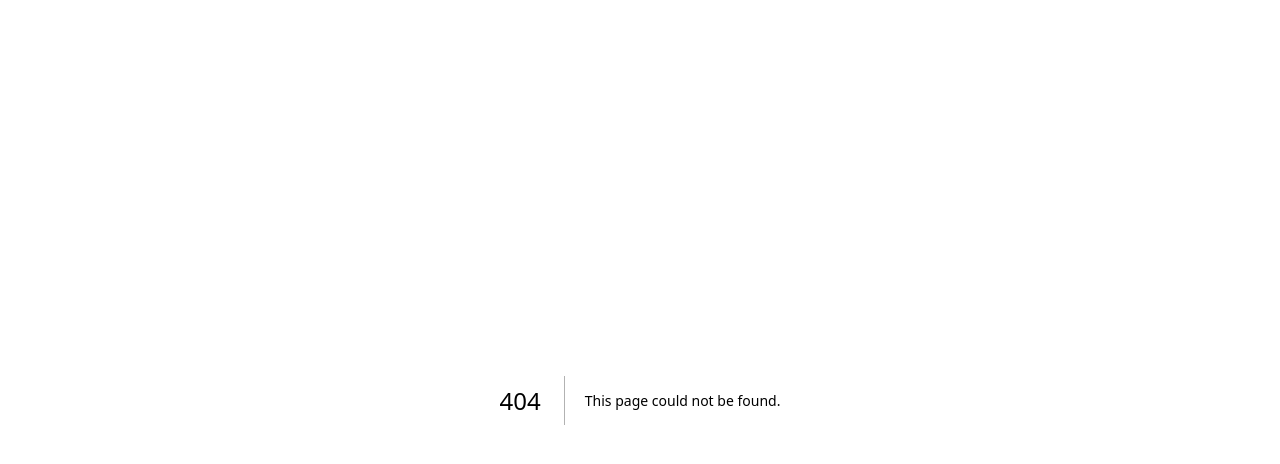
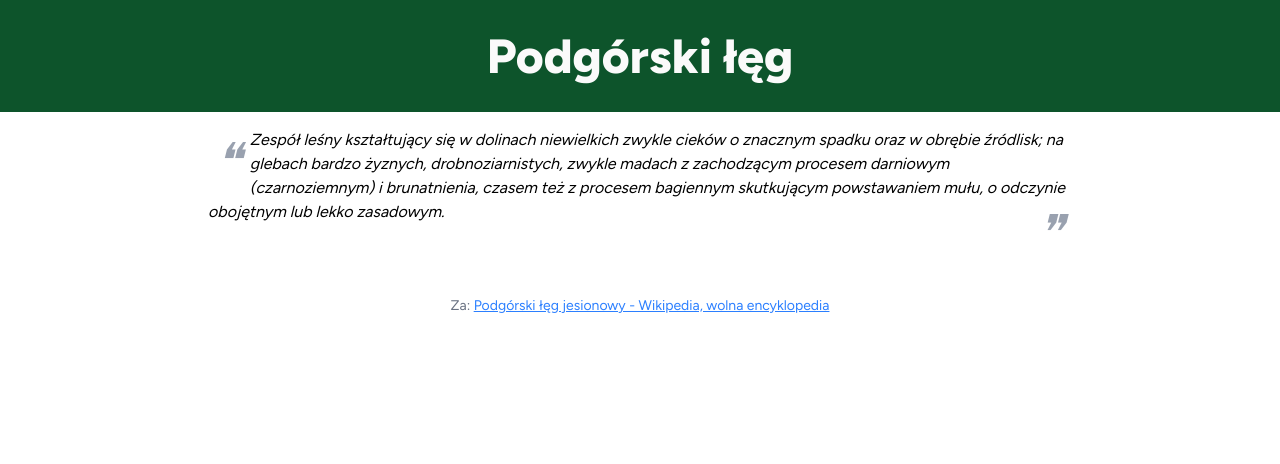
Before and after one commit to paweljw/park-bioroznorodnosci, a Next.js app: page /podgorski-leg in a window 1280 px wide. Before the commit this address had no page. Shown: the top 464 px of the page. Built offline with nearby package versions, Linux system fonts and the light colour scheme.

Commit message:
podgórski łęg

```diff
--- /dev/null
+++ b/src/app/podgorski-leg/page.tsx
@@ -0,0 +1,31 @@
+import type { Metadata } from "next";
+import Link from "next/link";
+import Masthead from "~/components/Masthead";
+
+export const metadata: Metadata = {
+  title: "Podgórski łęg",
+};
+
+export default function PodgorskiLegPage() {
+  return (
+    <div className="flex w-full flex-col">
+      <Masthead>Podgórski łęg</Masthead>
+      <blockquote className="relative mx-auto w-full max-w-4xl p-4 italic before:float-left before:p-2 before:text-5xl before:text-gray-400 before:content-['❝'] after:float-right after:p-2 after:text-5xl after:text-gray-400 after:content-['❞']">
+        Zespół leśny kształtujący się w dolinach niewielkich zwykle cieków o
+        znacznym spadku oraz w obrębie źródlisk; na glebach bardzo żyznych,
+        drobnoziarnistych, zwykle madach z zachodzącym procesem darniowym
+        (czarnoziemnym) i brunatnienia, czasem też z procesem bagiennym
+        skutkującym powstawaniem mułu, o odczynie obojętnym lub lekko zasadowym.
+      </blockquote>
+      <p className="mx-auto max-w-4xl p-4 text-center text-sm text-gray-500">
+        Za:{" "}
+        <Link
+          href="https://pl.wikipedia.org/wiki/Podg%C3%B3rski_%C5%82%C4%99g_jesionowy"
+          className="text-blue-500 underline"
+        >
+          Podgórski łęg jesionowy - Wikipedia, wolna encyklopedia
+        </Link>
+      </p>
+    </div>
+  );
+}
```
